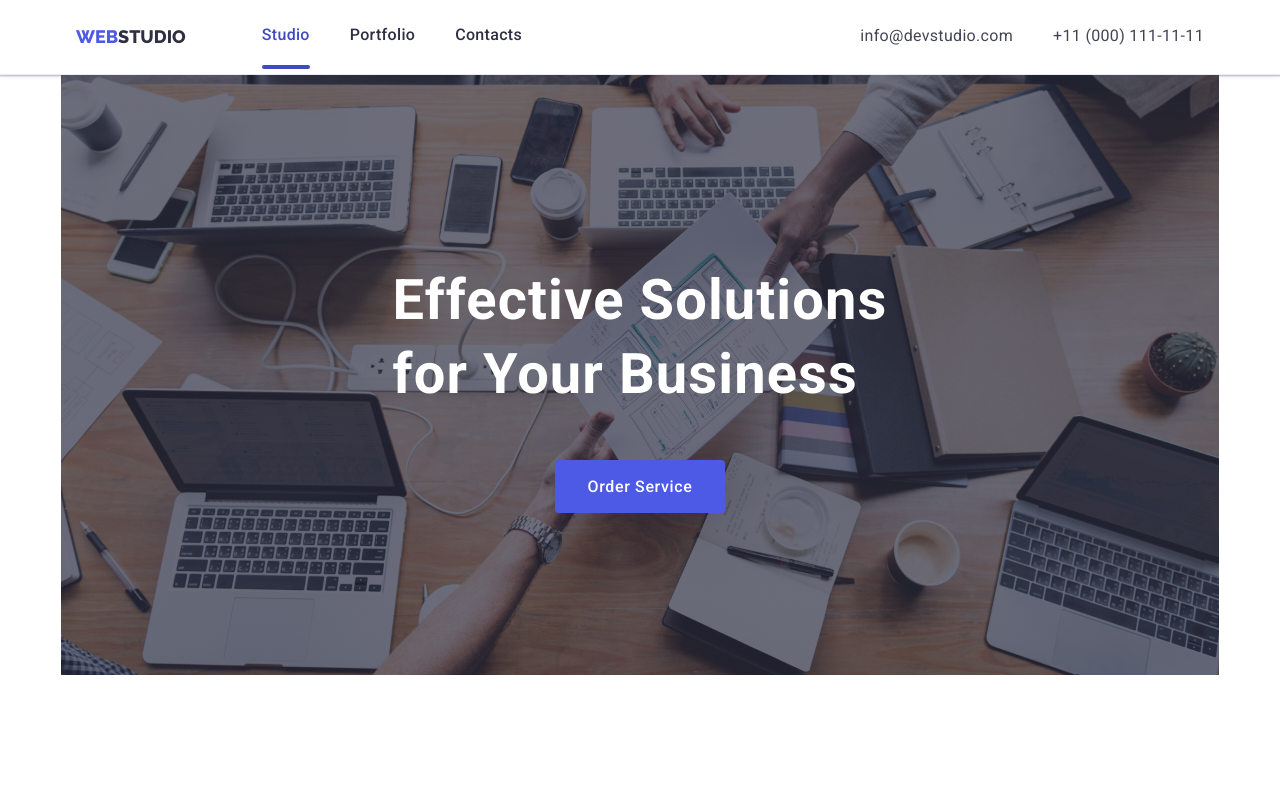
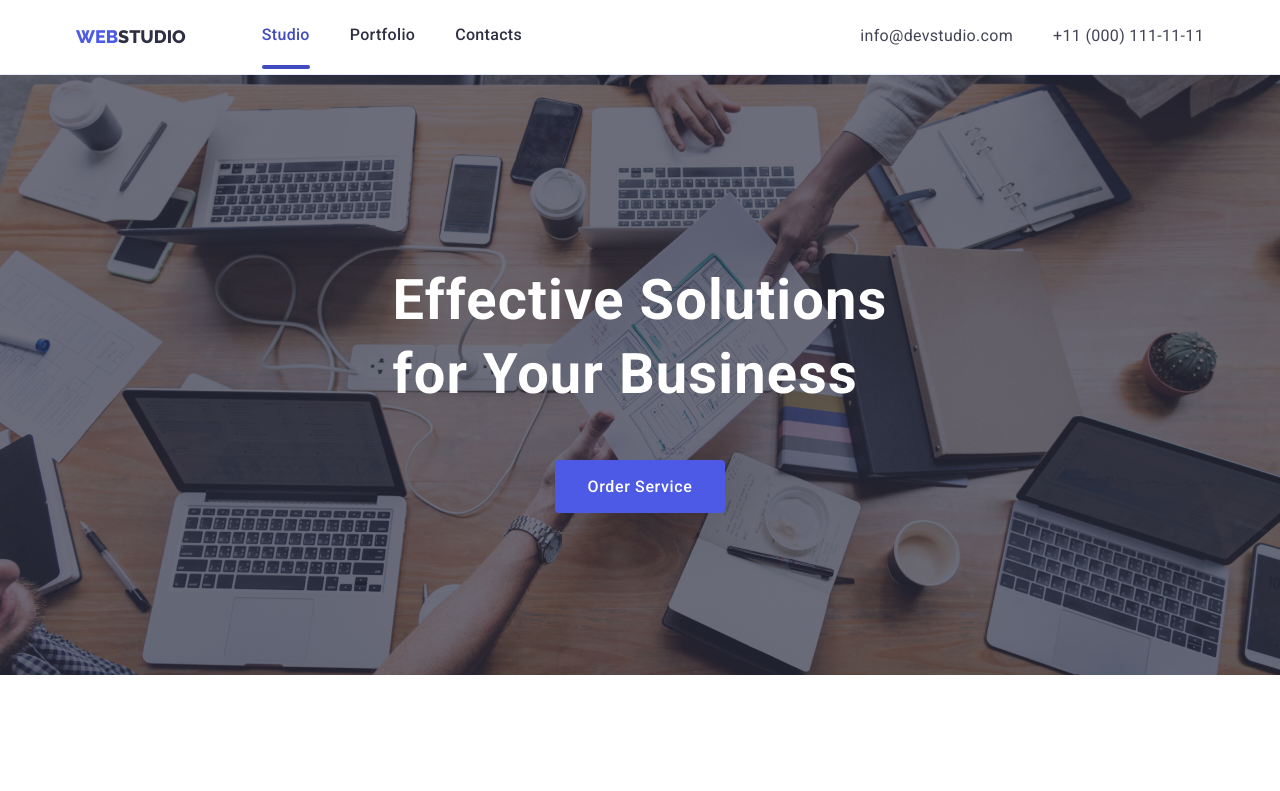
Before and after one commit to JurekZela/goit-markup-hw-07, a plain HTML site: page index.html in a window 1280 px wide. Shown: the top 791 px of the page. Drawn offline with nearby package versions, Linux system fonts and the light colour scheme; files whose address does not match are found by name.

Commit message:
img hero 1440px

```diff
--- a/css/adaptive.css
+++ b/css/adaptive.css
@@ -558,7 +558,7 @@
   }
 
   .overlay {
-    max-width: 1158px;
+    max-width: 1440px;
     max-height: 600px;
     margin-left: auto;
     margin-right: auto;
```
